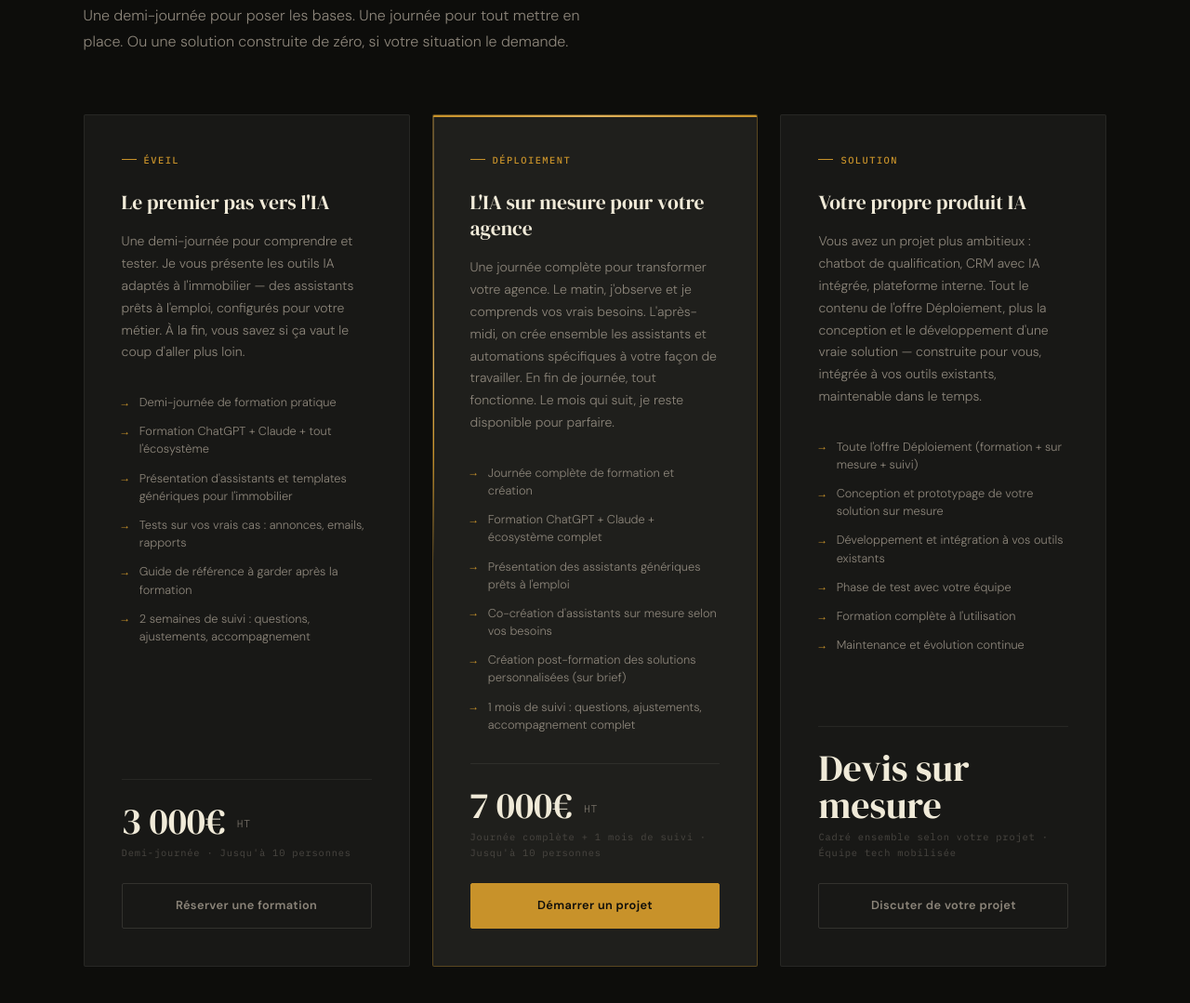
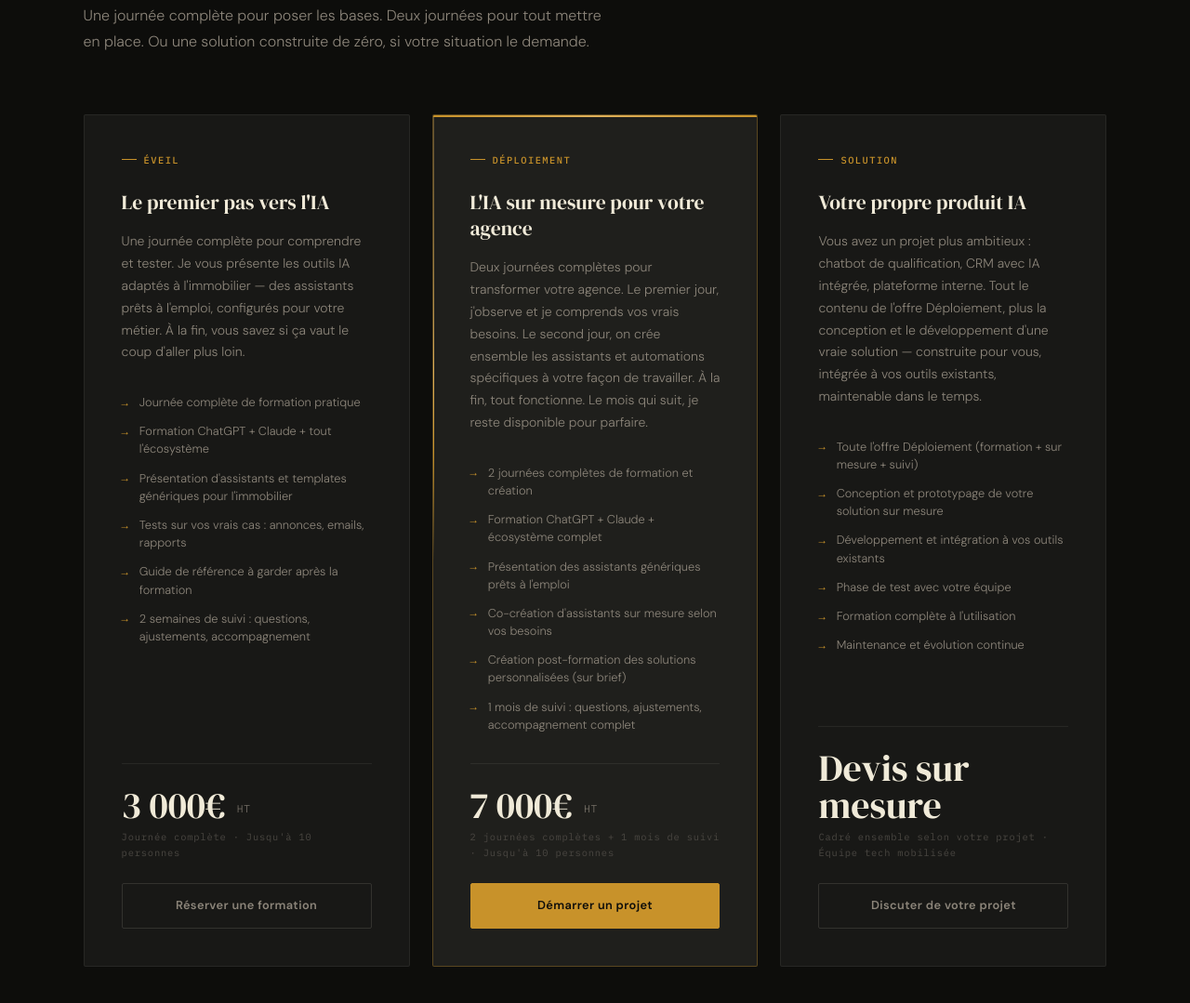
Before and after one commit to wassim-rb/domus-ai, a plain HTML site: page index.html in a window 1280 px wide. Shown: the part 5328-6407 px from the top of the page at 93% size. Drawn offline with Linux system fonts and the light colour scheme.

Commit message:
Update offer pricing and service descriptions

```diff
--- a/index.html
+++ b/index.html
@@ -48,23 +48,21 @@
       {
         "@type": "Offer",
         "name": "Éveil",
-        "description": "Formation demi-journée + templates IA génériques + 2 semaines de suivi",
+        "description": "Formation journée complète + templates IA génériques + 2 semaines de suivi",
         "price": "3000",
         "priceCurrency": "EUR"
       },
       {
         "@type": "Offer",
         "name": "Déploiement",
-        "description": "Formation journée complète + outils IA sur mesure + 1 mois de suivi",
+        "description": "Formation sur 2 jours + outils IA sur mesure + 1 mois de suivi",
         "price": "7000",
         "priceCurrency": "EUR"
       },
       {
         "@type": "Offer",
         "name": "Solution",
-        "description": "Conception et développement d'une solution IA sur mesure + maintenance continue",
-        "price": "20000",
-        "priceCurrency": "EUR"
+        "description": "Conception et développement d'une solution IA sur mesure + maintenance continue (devis sur mesure)"
       }
     ]
   }
@@ -329,16 +327,16 @@
     <div class="section-head reveal">
       <p class="section-label">Les offres</p>
       <h2 class="section-title">Trois formats. Ce qui change, c'est la profondeur.</h2>
-      <p class="section-desc">Une demi-journée pour poser les bases. Une journée pour tout mettre en place. Ou une solution construite de zéro, si votre situation le demande.</p>
+      <p class="section-desc">Une journée complète pour poser les bases. Deux journées pour tout mettre en place. Ou une solution construite de zéro, si votre situation le demande.</p>
     </div>
     <div class="services-grid">
 
       <div class="service-card reveal reveal-delay-1">
         <div class="service-tier">Éveil</div>
         <h3>Le premier pas vers l'IA</h3>
-        <p class="service-desc">Une demi-journée pour comprendre et tester. Je vous présente les outils IA adaptés à l'immobilier — des assistants prêts à l'emploi, configurés pour votre métier. À la fin, vous savez si ça vaut le coup d'aller plus loin.</p>
+        <p class="service-desc">Une journée complète pour comprendre et tester. Je vous présente les outils IA adaptés à l'immobilier — des assistants prêts à l'emploi, configurés pour votre métier. À la fin, vous savez si ça vaut le coup d'aller plus loin.</p>
         <ul class="service-features">
-          <li>Demi-journée de formation pratique</li>
+          <li>Journée complète de formation pratique</li>
           <li>Formation ChatGPT + Claude + tout l'écosystème</li>
           <li>Présentation d'assistants et templates génériques pour l'immobilier</li>
           <li>Tests sur vos vrais cas : annonces, emails, rapports</li>
@@ -347,7 +345,7 @@
         </ul>
         <div class="service-price-block">
           <div class="service-price">3 000€ <sub>HT</sub></div>
-          <div class="service-price-note">Demi-journée · Jusqu'à 10 personnes</div>
+          <div class="service-price-note">Journée complète · Jusqu'à 10 personnes</div>
         </div>
         <a href="#contact" class="service-cta outline">Réserver une formation</a>
       </div>
@@ -355,9 +353,9 @@
       <div class="service-card featured reveal reveal-delay-2">
         <div class="service-tier">Déploiement</div>
         <h3>L'IA sur mesure pour votre agence</h3>
-        <p class="service-desc">Une journée complète pour transformer votre agence. Le matin, j'observe et je comprends vos vrais besoins. L'après-midi, on crée ensemble les assistants et automations spécifiques à votre façon de travailler. En fin de journée, tout fonctionne. Le mois qui suit, je reste disponible pour parfaire.</p>
+        <p class="service-desc">Deux journées complètes pour transformer votre agence. Le premier jour, j'observe et je comprends vos vrais besoins. Le second jour, on crée ensemble les assistants et automations spécifiques à votre façon de travailler. À la fin, tout fonctionne. Le mois qui suit, je reste disponible pour parfaire.</p>
         <ul class="service-features">
-          <li>Journée complète de formation et création</li>
+          <li>2 journées complètes de formation et création</li>
           <li>Formation ChatGPT + Claude + écosystème complet</li>
           <li>Présentation des assistants génériques prêts à l'emploi</li>
           <li>Co-création d'assistants sur mesure selon vos besoins</li>
@@ -366,7 +364,7 @@
         </ul>
         <div class="service-price-block">
           <div class="service-price">7 000€ <sub>HT</sub></div>
-          <div class="service-price-note">Journée complète + 1 mois de suivi · Jusqu'à 10 personnes</div>
+          <div class="service-price-note">2 journées complètes + 1 mois de suivi · Jusqu'à 10 personnes</div>
         </div>
         <a href="#contact" class="service-cta filled">Démarrer un projet</a>
       </div>
```
